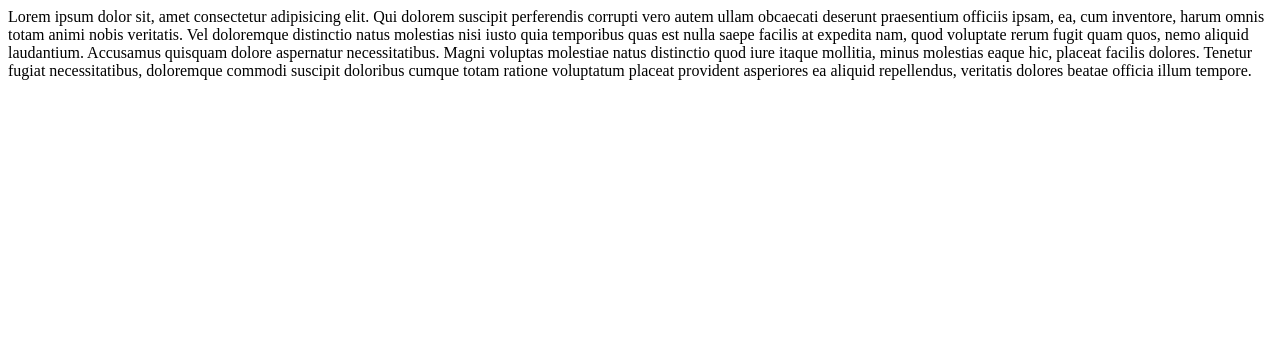
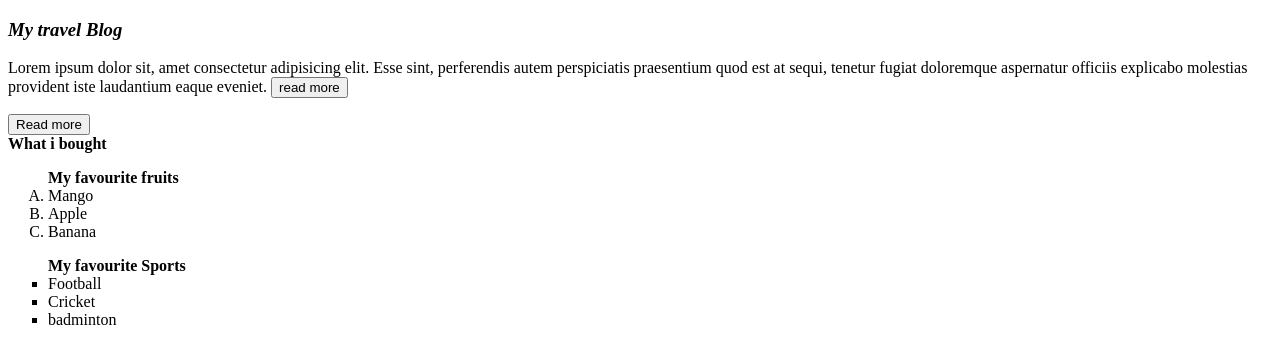
Before and after one commit to Fahidhasan1/practice-repo, a plain HTML site: page index.html in a window 1280 px wide. Drawn offline with Linux system fonts and the light colour scheme.

Commit message:
First commit

```diff
--- a/index.html
+++ b/index.html
@@ -1,11 +1,35 @@
 <!DOCTYPE html>
 <html lang="en">
 <head>
+    <!-- <p>THIS IS HEAD SECTION</p> -->
     <meta charset="UTF-8">
     <meta name="viewport" content="width=device-width, initial-scale=1.0">
-    <title>Hijibiji</title>
+    <title>My Travel Blog</title>
 </head>
 <body>
-    <div>Lorem ipsum dolor sit, amet consectetur adipisicing elit. Qui dolorem suscipit perferendis corrupti vero autem ullam obcaecati deserunt praesentium officiis ipsam, ea, cum inventore, harum omnis totam animi nobis veritatis. Vel doloremque distinctio natus molestias nisi iusto quia temporibus quas est nulla saepe facilis at expedita nam, quod voluptate rerum fugit quam quos, nemo aliquid laudantium. Accusamus quisquam dolore aspernatur necessitatibus. Magni voluptas molestiae natus distinctio quod iure itaque mollitia, minus molestias eaque hic, placeat facilis dolores. Tenetur fugiat necessitatibus, doloremque commodi suscipit doloribus cumque totam ratione voluptatum placeat provident asperiores ea aliquid repellendus, veritatis dolores beatae officia illum tempore.</div>
+    <h3><i>My travel Blog</i></h3>
+    <div>
+        <p>
+            Lorem ipsum dolor sit, amet consectetur adipisicing elit. Esse sint, perferendis autem perspiciatis praesentium quod est at sequi, tenetur fugiat doloremque aspernatur officiis explicabo molestias provident iste laudantium eaque eveniet.
+            <button>read more</button>
+        </p>
+        <button>Read more</button>
+    </div>
+    <span><b>What i bought</b></span>
+    <br>
+   <ol type="A">
+    <span><b>My favourite fruits</b></span>
+    <li>Mango </li>
+    <li>Apple</li>
+    <li>Banana</li>
+   </ol>
+
+     <ul type="square">
+        <span><b>My favourite Sports</b></span>
+        <li>Football</li>
+        <li>Cricket</li>
+        <li>badminton</li>
+     </ul>
+
 </body>
 </html>
```
Also changed, not shown: styles/index.css (added).
